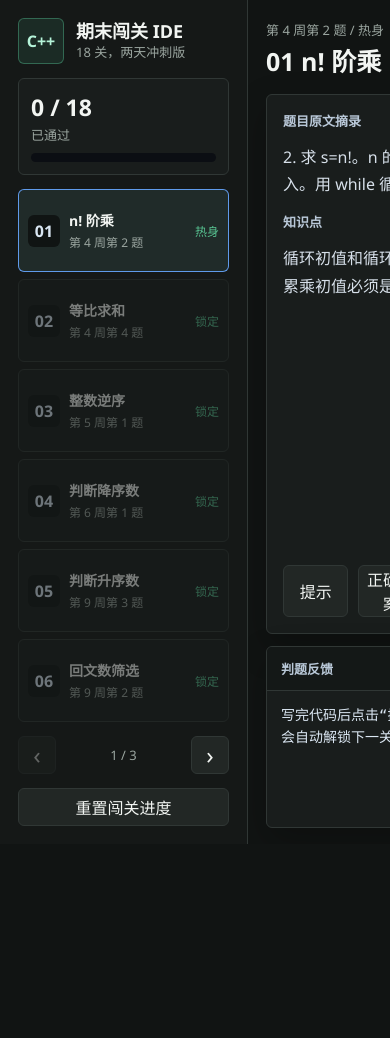
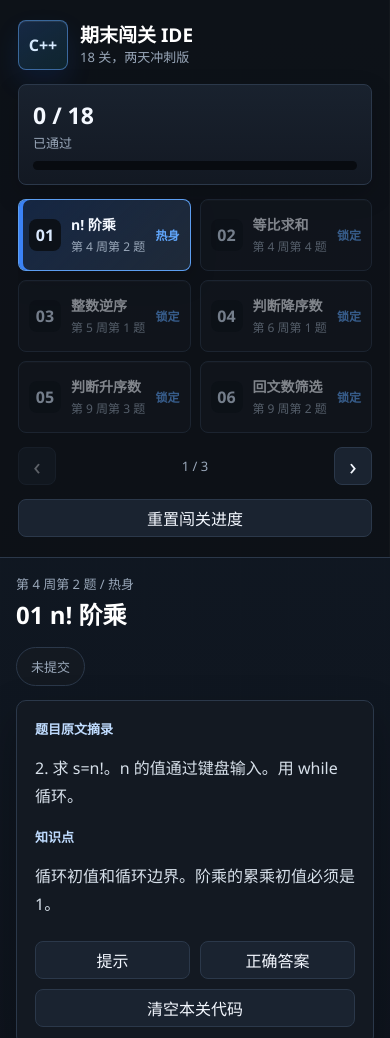
Before and after one commit to Verayi2007/cpp-exam-quest, a website: page public/index.html in a window 390 px wide. Shown: the top 1038 px of the page. Before the commit the page ends 844 px from the top, so only its background shows below. Drawn offline with Linux system fonts and the light colour scheme.

Commit message:
Refresh blue IDE UI

```diff
--- a/public/styles.css
+++ b/public/styles.css
@@ -1,16 +1,19 @@
 :root {
   color-scheme: dark;
-  --bg: #111413;
-  --panel: #191d1c;
-  --panel-2: #222725;
-  --ink: #f2f5f2;
-  --muted: #9ba6a0;
-  --line: #303735;
-  --accent: #58c492;
-  --accent-2: #82b7ff;
+  --bg: #0d1117;
+  --panel: #141a22;
+  --panel-2: #1a2330;
+  --panel-3: #202b3a;
+  --ink: #f4f8ff;
+  --muted: #9aa8ba;
+  --line: #2b384a;
+  --accent: #3b82f6;
+  --accent-2: #22d3ee;
+  --accent-soft: rgba(59, 130, 246, 0.16);
   --warn: #ffbf69;
   --bad: #ff6b6b;
-  --shadow: 0 14px 36px rgba(0, 0, 0, 0.24);
+  --shadow: 0 18px 42px rgba(0, 0, 0, 0.26);
+  --shadow-soft: 0 10px 26px rgba(0, 0, 0, 0.18);
 }
 
 * {
@@ -21,7 +24,10 @@ body {
   margin: 0;
   height: 100vh;
   overflow: hidden;
-  background: var(--bg);
+  background:
+    linear-gradient(180deg, rgba(18, 27, 39, 0.92), rgba(11, 15, 22, 0.98)),
+    repeating-linear-gradient(90deg, rgba(255, 255, 255, 0.026) 0 1px, transparent 1px 48px),
+    var(--bg);
   color: var(--ink);
   font-family: "Microsoft YaHei UI", "Microsoft YaHei", "Segoe UI", sans-serif;
 }
@@ -31,9 +37,23 @@ textarea {
   font: inherit;
 }
 
+button {
+  transition: transform 0.16s ease, border-color 0.16s ease, background 0.16s ease, box-shadow 0.16s ease;
+}
+
+button:hover:not(:disabled) {
+  transform: translateY(-1px);
+}
+
+button:focus-visible,
+textarea:focus-visible {
+  outline: 2px solid rgba(96, 165, 250, 0.9);
+  outline-offset: 2px;
+}
+
 .app {
   display: grid;
-  grid-template-columns: 286px minmax(0, 1fr);
+  grid-template-columns: 304px minmax(0, 1fr);
   width: 100vw;
   height: 100vh;
   overflow: hidden;
@@ -44,9 +64,10 @@ textarea {
   flex-direction: column;
   gap: 14px;
   min-height: 0;
-  padding: 18px;
+  padding: 20px 18px;
   border-right: 1px solid var(--line);
-  background: #151817;
+  background: rgba(13, 17, 23, 0.9);
+  box-shadow: inset -1px 0 0 rgba(255, 255, 255, 0.025);
 }
 
 .brand {
@@ -58,13 +79,14 @@ textarea {
 .brand-mark {
   display: grid;
   place-items: center;
-  width: 46px;
-  height: 46px;
-  border: 1px solid rgba(79, 179, 138, 0.45);
-  border-radius: 6px;
-  background: rgba(79, 179, 138, 0.12);
-  color: #b5f4d9;
+  width: 50px;
+  height: 50px;
+  border: 1px solid rgba(96, 165, 250, 0.52);
+  border-radius: 8px;
+  background: linear-gradient(145deg, rgba(59, 130, 246, 0.2), rgba(34, 211, 238, 0.1));
+  color: #d7eafe;
   font-weight: 800;
+  box-shadow: inset 0 1px 0 rgba(255, 255, 255, 0.08), 0 12px 26px rgba(37, 99, 235, 0.12);
 }
 
 h1,
@@ -74,7 +96,8 @@ p {
 }
 
 .brand h1 {
-  font-size: 18px;
+  color: #ffffff;
+  font-size: 19px;
   line-height: 1.2;
 }
 
@@ -91,10 +114,11 @@ p {
 .progress-panel {
   display: grid;
   gap: 8px;
-  padding: 12px;
+  padding: 14px;
   border: 1px solid var(--line);
-  border-radius: 6px;
-  background: var(--panel);
+  border-radius: 8px;
+  background: linear-gradient(180deg, rgba(26, 35, 48, 0.92), rgba(19, 25, 35, 0.96));
+  box-shadow: var(--shadow-soft);
 }
 
 #progressText {
@@ -107,7 +131,7 @@ p {
   height: 9px;
   overflow: hidden;
   border-radius: 999px;
-  background: #0b0e13;
+  background: #080b10;
 }
 
 .bar span {
@@ -117,45 +141,54 @@ p {
   border-radius: inherit;
   background: linear-gradient(90deg, var(--accent), var(--accent-2));
   transition: width 0.25s ease;
+  box-shadow: 0 0 18px rgba(34, 211, 238, 0.36);
 }
 
 .level-list {
   display: grid;
   flex: 1;
-  grid-template-rows: repeat(6, minmax(0, 1fr));
-  gap: 7px;
+  grid-auto-rows: minmax(72px, max-content);
+  gap: 9px;
+  align-content: start;
   min-height: 0;
-  overflow: hidden;
+  overflow: auto;
 }
 
 .level-item {
   display: grid;
   grid-template-columns: 32px minmax(0, 1fr) auto;
   align-items: center;
-  gap: 9px;
+  gap: 10px;
   min-height: 0;
   width: 100%;
-  padding: 9px;
+  padding: 10px;
   border: 1px solid var(--line);
-  border-radius: 6px;
-  background: var(--panel);
+  border-radius: 8px;
+  background: rgba(20, 26, 34, 0.9);
   color: var(--ink);
   text-align: left;
   cursor: pointer;
+  box-shadow: inset 0 1px 0 rgba(255, 255, 255, 0.035);
+}
+
+.level-item:hover:not(:disabled) {
+  border-color: rgba(96, 165, 250, 0.6);
+  background: rgba(28, 39, 54, 0.96);
 }
 
 .level-item:disabled {
   cursor: not-allowed;
-  opacity: 0.45;
+  opacity: 0.5;
 }
 
 .level-item.active {
-  border-color: rgba(103, 167, 255, 0.9);
-  background: #202b29;
+  border-color: rgba(96, 165, 250, 0.95);
+  background: linear-gradient(135deg, rgba(59, 130, 246, 0.2), rgba(32, 43, 58, 0.96));
+  box-shadow: inset 4px 0 0 var(--accent), var(--shadow-soft);
 }
 
 .level-item.passed {
-  border-color: rgba(79, 179, 138, 0.75);
+  border-color: rgba(34, 211, 238, 0.68);
 }
 
 .level-no {
@@ -163,9 +196,9 @@ p {
   place-items: center;
   width: 32px;
   height: 32px;
-  border-radius: 6px;
-  background: #101413;
-  color: #d9e6f2;
+  border-radius: 8px;
+  background: #0c1118;
+  color: #dbeafe;
   font-weight: 800;
 }
 
@@ -187,8 +220,9 @@ p {
 }
 
 .badge {
-  color: var(--accent);
+  color: #60a5fa;
   font-size: 12px;
+  font-weight: 700;
 }
 
 .text-button,
@@ -197,7 +231,7 @@ p {
 .icon-button {
   min-height: 38px;
   border: 1px solid var(--line);
-  border-radius: 6px;
+  border-radius: 8px;
   color: var(--ink);
   cursor: pointer;
 }
@@ -207,11 +241,23 @@ p {
   background: var(--panel-2);
 }
 
+.secondary:hover:not(:disabled),
+.text-button:hover:not(:disabled),
+.icon-button:hover:not(:disabled) {
+  border-color: rgba(96, 165, 250, 0.72);
+  background: var(--panel-3);
+}
+
 .primary {
-  border-color: rgba(79, 179, 138, 0.75);
-  background: var(--accent);
-  color: #07130e;
+  border-color: rgba(96, 165, 250, 0.95);
+  background: linear-gradient(180deg, #60a5fa, #2563eb);
+  color: #f8fbff;
   font-weight: 800;
+  box-shadow: 0 12px 24px rgba(37, 99, 235, 0.28);
+}
+
+.primary:hover:not(:disabled) {
+  background: linear-gradient(180deg, #7bb7ff, #2f6feb);
 }
 
 button:disabled {
@@ -245,13 +291,13 @@ button:disabled {
 
 .main {
   display: grid;
-  grid-template-rows: 66px minmax(0, 1fr) 182px;
-  gap: 12px;
+  grid-template-rows: 72px minmax(0, 1fr) 188px;
+  gap: 14px;
   min-width: 0;
   min-height: 0;
   height: 100vh;
   overflow: hidden;
-  padding: 16px 18px;
+  padding: 20px 22px;
 }
 
 .topbar {
@@ -263,21 +309,23 @@ button:disabled {
 
 .topbar h2 {
   margin-top: 3px;
-  font-size: 25px;
+  color: #ffffff;
+  font-size: 29px;
+  letter-spacing: 0;
 }
 
 .status-pill {
   min-width: 96px;
-  padding: 8px 12px;
+  padding: 9px 14px;
   border: 1px solid var(--line);
   border-radius: 999px;
-  background: var(--panel);
+  background: rgba(20, 26, 34, 0.9);
   text-align: center;
 }
 
 .status-pill.pass {
-  border-color: rgba(79, 179, 138, 0.75);
-  color: #b5f4d9;
+  border-color: rgba(34, 211, 238, 0.72);
+  color: #b9f7ff;
 }
 
 .status-pill.fail {
@@ -287,8 +335,8 @@ button:disabled {
 
 .workspace {
   display: grid;
-  grid-template-columns: minmax(310px, 360px) minmax(0, 1fr);
-  gap: 12px;
+  grid-template-columns: minmax(320px, 390px) minmax(0, 1fr);
+  gap: 16px;
   min-height: 0;
 }
 
@@ -296,22 +344,22 @@ button:disabled {
 .ide,
 .console {
   border: 1px solid var(--line);
-  border-radius: 6px;
-  background: var(--panel);
+  border-radius: 10px;
+  background: rgba(20, 26, 34, 0.94);
   box-shadow: var(--shadow);
 }
 
 .problem {
   display: flex;
   flex-direction: column;
-  gap: 14px;
+  gap: 16px;
   min-height: 0;
-  padding: 16px;
+  padding: 18px;
   overflow: auto;
 }
 
 .section-heading {
-  color: #b9c8d8;
+  color: #bfdbfe;
   font-size: 13px;
   font-weight: 800;
   letter-spacing: 0;
@@ -321,7 +369,7 @@ button:disabled {
 .io-grid dd,
 .hint-box {
   color: #d7e0ea;
-  line-height: 1.7;
+  line-height: 1.78;
 }
 
 #task {
@@ -337,8 +385,8 @@ button:disabled {
 .io-grid div {
   padding: 12px;
   border: 1px solid var(--line);
-  border-radius: 6px;
-  background: #131716;
+  border-radius: 8px;
+  background: #111822;
 }
 
 .io-grid dt {
@@ -353,7 +401,7 @@ button:disabled {
 .actions {
   display: flex;
   gap: 10px;
-  margin-top: auto;
+  margin-top: 6px;
 }
 
 .actions button {
@@ -361,9 +409,9 @@ button:disabled {
 }
 
 .hint-box {
-  padding: 12px;
+  padding: 14px;
   border: 1px solid rgba(255, 191, 105, 0.45);
-  border-radius: 6px;
+  border-radius: 8px;
   background: rgba(255, 191, 105, 0.1);
 }
 
@@ -378,7 +426,7 @@ button:disabled {
   position: relative;
   min-height: 0;
   overflow: hidden;
-  background: #0f1211;
+  background: #0b0f14;
 }
 
 .monaco-editor-host {
@@ -399,7 +447,7 @@ button:disabled {
 .monaco-editor,
 .monaco-editor-background,
 .monaco-editor .margin {
-  background: #0f1211 !important;
+  background: #0b0f14 !important;
 }
 
 .monaco-error-line {
@@ -430,12 +478,13 @@ button:disabled {
   gap: 12px;
   padding: 12px 14px;
   border-bottom: 1px solid var(--line);
-  background: #141817;
+  background: linear-gradient(180deg, rgba(24, 32, 44, 0.98), rgba(18, 24, 34, 0.98));
 }
 
 .runbar {
   border-top: 1px solid var(--line);
   border-bottom: 0;
+  background: rgba(15, 21, 30, 0.98);
 }
 
 #editor {
@@ -465,13 +514,13 @@ button:disabled {
 .console .section-heading {
   padding: 12px 14px;
   border-bottom: 1px solid var(--line);
-  background: #141817;
+  background: linear-gradient(180deg, rgba(24, 32, 44, 0.98), rgba(18, 24, 34, 0.98));
 }
 
 #consoleOutput {
   margin: 0;
   overflow: auto;
-  padding: 14px;
+  padding: 16px;
   color: #dbe7f3;
   font-family: Consolas, "Cascadia Mono", "Courier New", monospace;
   font-size: 14px;
@@ -487,7 +536,7 @@ button:disabled {
 ::-webkit-scrollbar-thumb {
   border: 2px solid transparent;
   border-radius: 999px;
-  background: #56615d;
+  background: #55657a;
   background-clip: padding-box;
 }
 
@@ -511,7 +560,7 @@ button:disabled {
 .finish-panel {
   width: min(520px, 100%);
   padding: 28px;
-  border: 1px solid rgba(79, 179, 138, 0.65);
+  border: 1px solid rgba(96, 165, 250, 0.65);
   border-radius: 8px;
   background: #151b24;
   box-shadow: var(--shadow);
@@ -534,7 +583,7 @@ button:disabled {
   display: grid;
   place-items: center;
   padding: 24px;
-  background: rgba(4, 6, 5, 0.76);
+  background: rgba(6, 10, 16, 0.78);
 }
 
 .answer-dialog[hidden] {
@@ -548,9 +597,9 @@ button:disabled {
   width: min(860px, 92vw);
   height: min(720px, 88vh);
   padding: 18px;
-  border: 1px solid rgba(88, 196, 146, 0.68);
-  border-radius: 6px;
-  background: #171b1a;
+  border: 1px solid rgba(96, 165, 250, 0.68);
+  border-radius: 10px;
+  background: #141a22;
   box-shadow: var(--shadow);
 }
 
@@ -581,8 +630,8 @@ button:disabled {
   overflow: auto;
   padding: 16px;
   border: 1px solid var(--line);
-  border-radius: 6px;
-  background: #0f1211;
+  border-radius: 8px;
+  background: #0b0f14;
   color: #f0f6f3;
   font-family: Consolas, "Cascadia Mono", "Courier New", monospace;
   font-size: 14px;
@@ -592,10 +641,86 @@ button:disabled {
 
 @media (max-width: 980px) {
   .app {
-    grid-template-columns: 248px minmax(0, 1fr);
+    grid-template-columns: 260px minmax(0, 1fr);
   }
 
   .workspace {
-    grid-template-columns: minmax(250px, 310px) minmax(0, 1fr);
+    grid-template-columns: minmax(260px, 330px) minmax(0, 1fr);
+  }
+
+  .main {
+    padding: 16px;
   }
 }
+
+@media (max-width: 760px) {
+  body {
+    height: auto;
+    min-height: 100vh;
+    overflow-x: hidden;
+    overflow-y: auto;
+  }
+
+  .app {
+    grid-template-columns: 1fr;
+    width: 100%;
+    max-width: 100vw;
+    height: auto;
+    min-height: 100vh;
+    overflow: visible;
+  }
+
+  .sidebar {
+    border-right: 0;
+    border-bottom: 1px solid var(--line);
+  }
+
+  .level-list {
+    grid-template-rows: none;
+    grid-template-columns: repeat(2, minmax(0, 1fr));
+  }
+
+  .main {
+    grid-template-rows: auto auto minmax(220px, auto);
+    width: 100%;
+    max-width: 100vw;
+    height: auto;
+    overflow: hidden;
+  }
+
+  .topbar {
+    flex-direction: column;
+    align-items: flex-start;
+  }
+
+  .status-pill {
+    min-width: 0;
+  }
+
+  .topbar h2 {
+    font-size: 24px;
+  }
+
+  .workspace {
+    grid-template-columns: 1fr;
+  }
+
+  .problem,
+  .ide,
+  .console {
+    min-height: 320px;
+  }
+
+  .ide {
+    min-height: 520px;
+  }
+
+  .actions {
+    display: grid;
+    grid-template-columns: repeat(2, minmax(0, 1fr));
+  }
+
+  #resetCodeBtn {
+    grid-column: 1 / -1;
+  }
+}
```
